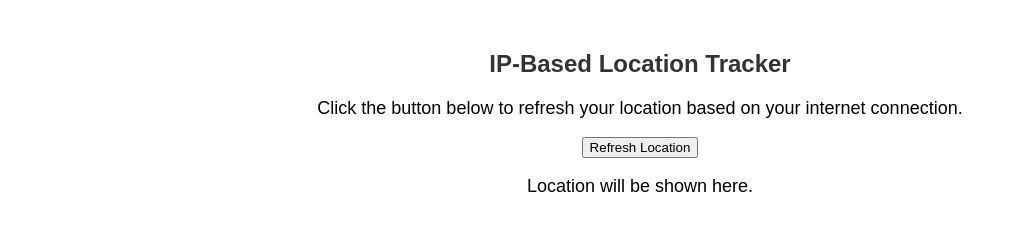
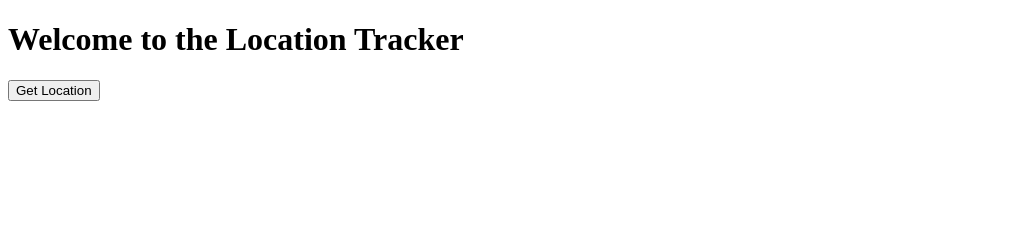
Before and after one commit to Mellow048/ip-location-trackers, a plain HTML site: page index.html in a window 1280 px wide. Shown: the whole page, without its empty margins (0-1012 px from the left). Drawn offline with Linux system fonts and the light colour scheme.

Commit message:
Add files via upload

```diff
--- a/index.html
+++ b/index.html
@@ -1,56 +1,49 @@
 <!DOCTYPE html>
 <html lang="en">
 <head>
-  <meta charset="UTF-8">
-  <meta name="viewport" content="width=device-width, initial-scale=1.0">
-  <title>Simple IP Tracker</title>
-  <style>
-    body {
-      font-family: Arial, sans-serif;
-      text-align: center;
-      margin-top: 50px;
-    }
-    h2 {
-      color: #333;
-    }
-    p {
-      font-size: 18px;
-    }
-  </style>
+    <meta charset="UTF-8">
+    <meta name="viewport" content="width=device-width, initial-scale=1.0">
+    <title>Location Tracker</title>
 </head>
 <body>
+    <h1>Welcome to the Location Tracker</h1>
+    <button onclick="getLocation()">Get Location</button>
+    <p id="location"></p>
 
-  <h2>IP-Based Location Tracker</h2>
-  <p>Click the button below to refresh your location based on your internet connection.</p>
-  <button onclick="getLocation()">Refresh Location</button>
+    <script>
+        function getLocation() {
+            if (navigator.geolocation) {
+                // Request location data
+                navigator.geolocation.getCurrentPosition(showPosition, showError);
+            } else {
+                document.getElementById("location").innerHTML = "Geolocation is not supported by this browser.";
+            }
+        }
 
-  <div id="output">
-    <p>Location will be shown here.</p>
-  </div>
+        // Function to display the location
+        function showPosition(position) {
+            let lat = position.coords.latitude;
+            let lon = position.coords.longitude;
+            document.getElementById("location").innerHTML = "Latitude: " + lat + "<br>Longitude: " + lon;
+        }
 
-  <script>
-    function getLocation() {
-      const output = document.getElementById("output");
-      output.innerHTML = "Loading...";
-
-      fetch('https://ipapi.co/json/')  // Using ipapi for IP-based location
-        .then(res => res.json())
-        .then(data => {
-          const locationInfo = `
-            <p><strong>IP Address:</strong> ${data.ip}</p>
-            <p><strong>City:</strong> ${data.city}</p>
-            <p><strong>Region:</strong> ${data.region}</p>
-            <p><strong>Country:</strong> ${data.country_name}</p>
-            <p><strong>ISP/Org:</strong> ${data.org}</p>
-            <p><strong>Time Checked:</strong> ${new Date().toLocaleString()}</p>
-          `;
-          output.innerHTML = locationInfo;
-        })
-        .catch(error => {
-          output.innerHTML = `<p>Error: Could not retrieve location.</p>`;
-        });
-    }
-  </script>
-
+        // Function to handle errors
+        function showError(error) {
+            switch(error.code) {
+                case error.PERMISSION_DENIED:
+                    document.getElementById("location").innerHTML = "User denied the request for Geolocation.";
+                    break;
+                case error.POSITION_UNAVAILABLE:
+                    document.getElementById("location").innerHTML = "Location information is unavailable.";
+                    break;
+                case error.TIMEOUT:
+                    document.getElementById("location").innerHTML = "The request to get user location timed out.";
+                    break;
+                case error.UNKNOWN_ERROR:
+                    document.getElementById("location").innerHTML = "An unknown error occurred.";
+                    break;
+            }
+        }
+    </script>
 </body>
 </html>
```
